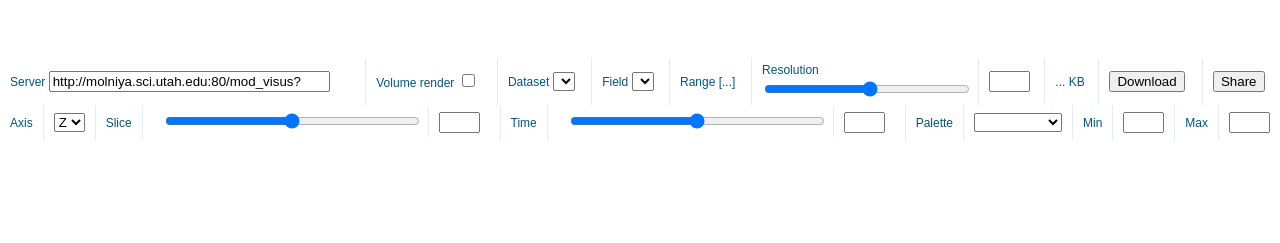
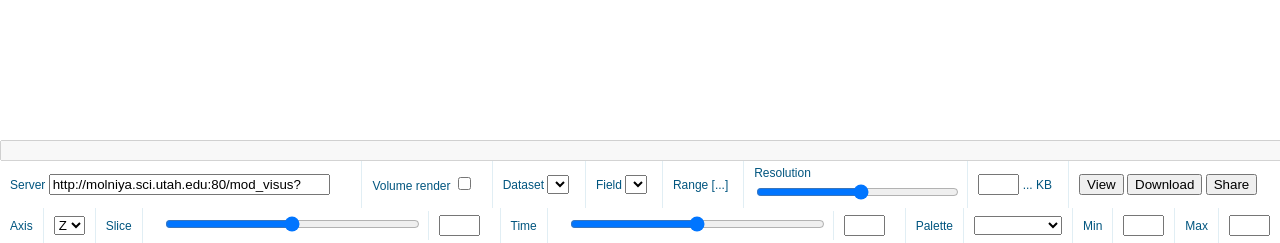
Before and after one commit to sci-visus/OpenVisusJS, a plain HTML site: page example3d.html in a window 1280 px wide. Shown: the part 660-903 px from the top of the page. Before the commit the page ends 800 px from the top, so only its background shows below. Drawn offline with Linux system fonts and the light colour scheme; no server answers.

Commit message:
fix canvas size, multiresolution visualization

```diff
--- a/example3d.html
+++ b/example3d.html
@@ -17,13 +17,13 @@
         <div>
           <table cellspacing="0" cellpadding="0" style='height:100%;width:100%; position: absolute; top: 0; bottom: 0; left: 0; right: 0;'>
 
-  <tr style='height:100%'>
+  <tr style='height:100%;width:100%'>
     <td align="center">
 
-      <canvas width="1000" height="600" ></canvas>
+      <canvas width='1000px' height='600px' style='display:block'></canvas>
     </td>
   </tr>
-
+  <tr><td><input id='link_text' style='width:100%' disabled/></td></tr>
   <tr>
     <td>
       <div class="datagrid">
@@ -38,10 +38,8 @@
           <td><label>Range</label> <label id="comp_range"> [...] </label>
 
           <td><label>Resolution</label><input  id='resolution' type='range' step='1' min='0' step='1' max='33' style='width:100%' oninput='onResolutionChange(this.value);'>
-          <td><input id='edit_resolution' size=2 onchange='onResolutionChange(this.value);' class='toolbar_value'>
-          <td><label id="size_est"> ... KB </label>
-          <td><input type='button' value='Download' onclick='download()'/>
-          <td><input type='button' value='Share' onclick='shareLink()'/>
+          <td><div><input id='edit_resolution' size=2 onchange='onResolutionChange(this.value);' class='toolbar_value'><label id="size_est"> ... KB </label></div>
+          <td><div><input type='button' value='View' onclick='onViewResolution()'/> <input type='button' value='Download' onclick='download()'/> <input type='button' value='Share' onclick='shareLink()'/></div>
         </tr>
       </table>
       </div>
@@ -400,6 +398,13 @@ function onPaletteChange(){
   //refreshAll(0);
 }
 
+function onViewResolution(){
+  sel_level = parseInt(document.getElementById('resolution').value)
+  data_url = visus1.refresh(sel_level)
+
+  fetch_and_draw(data_url,0)
+}
+
 function download(){
   sel_level = parseInt(document.getElementById('resolution').value)
   data_url = visus1.refresh(sel_level)
--- a/src3d/dvr.js
+++ b/src3d/dvr.js
@@ -277,6 +277,8 @@ function arcball_quat(start_point, end_point)
 const viewer = document.querySelector('#viewer')
 
 const canvas = viewer.querySelector('canvas')
+canvas.width  = window.innerWidth;
+canvas.height = window.innerHeight;
 const width = canvas.width
 const height = canvas.height
 
--- a/src3d/visus.js
+++ b/src3d/visus.js
@@ -516,7 +516,7 @@ function VisusVR(params)
     Z = 2;//permutation[self.axis][2];
 
     if(!self.isVolumeRender && req_lev==self.level)
-      req_lev=level=28 > self.maxh ? 28 : 24
+      req_lev=level=24 > self.maxLevel ? self.maxLevel : 24
 
     base_url=self.dataset.base_url
       +'&dataset='+self.dataset.name
```
Also changed, not shown: example.html (+0 -2 lines).
